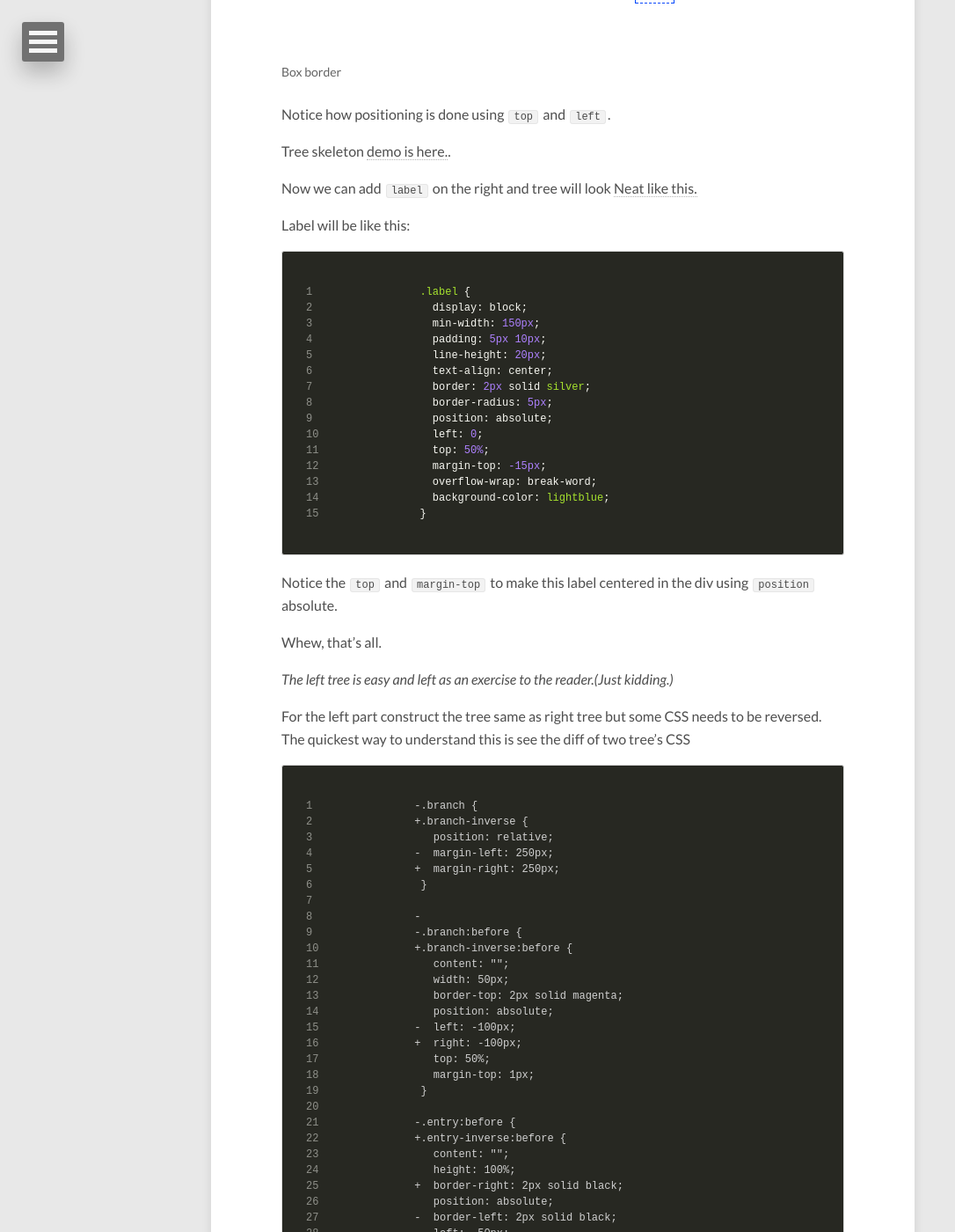
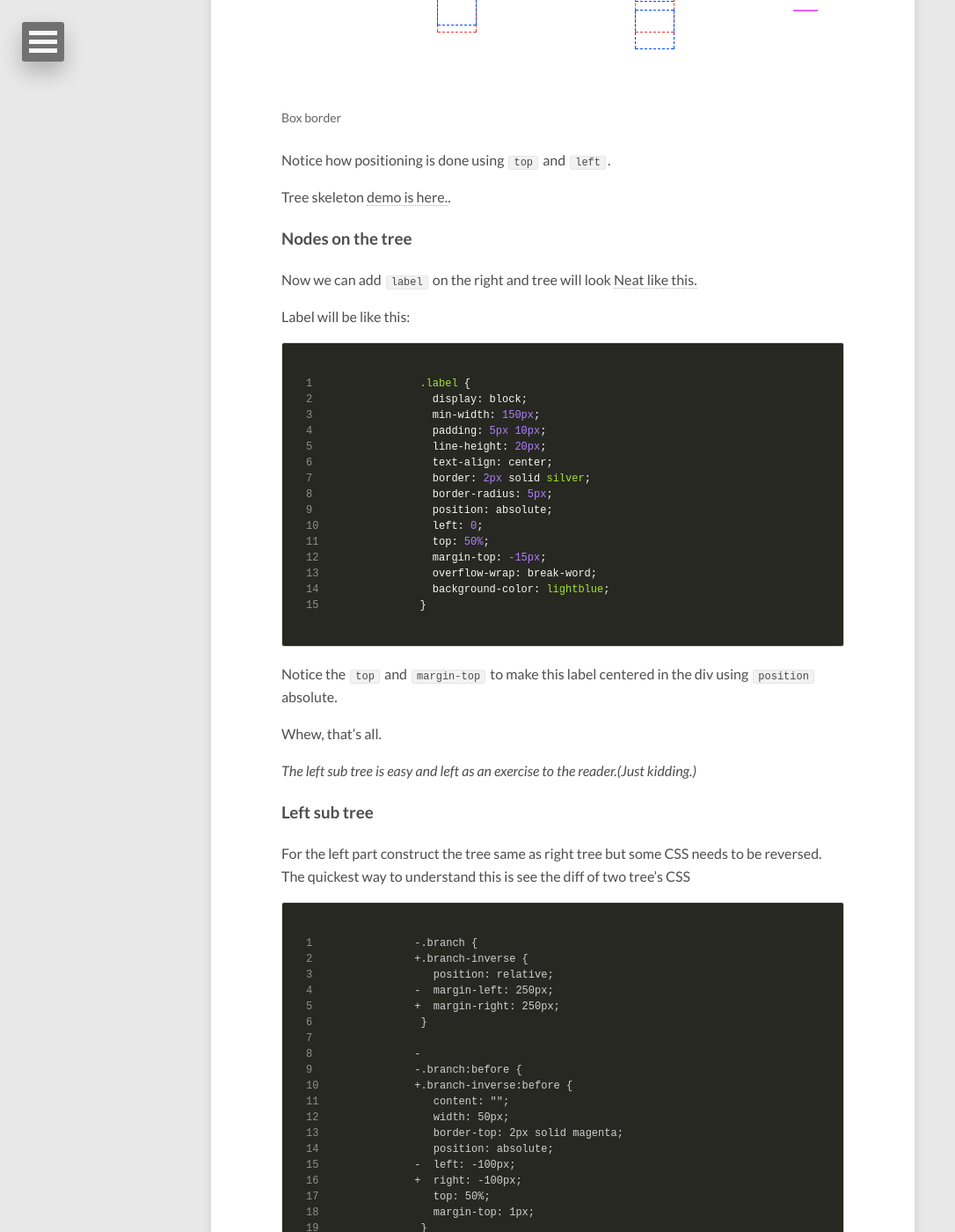
Before and after one commit to igauravsehrawat/igauravsehrawat.github.io, a Jekyll site: the page built from _posts/2017-07-12-draw-a-horizontal-tree-using-css-pseduo-elements.md, in a window 1280 px wide and 1400 px high, scrolled down 3853 px. Shown: the whole window at 88% size, without its empty margins (0-1086 px from the left). Built offline with Jekyll 4.4.1, drawn with Linux system fonts in a browser that asks for light colours; nearby versions of some CDN libraries; comment, search, counter and statistics services are not loaded; some of the changed text lies outside the part shown.

```diff
--- a/_posts/2017-07-12-draw-a-horizontal-tree-using-css-pseduo-elements.md
+++ b/_posts/2017-07-12-draw-a-horizontal-tree-using-css-pseduo-elements.md
@@ -34,6 +34,7 @@ That's it, all we need is pseudo elements(as the heading states) to make the bra
 
 We will make this tree in parts, right part has root included itself. First lets draw the tree in crude way.
 
+### Tree skeleton
 The tree skeleton is like something below:
 
 {% highlight html linenos %}
@@ -144,6 +145,7 @@ Notice how positioning is done using `top` and `left`.
 
 Tree skeleton <a href="https://codepen.io/igaurav/pen/WEEmpL" target="_blank" rel="noopener noreferrer">demo is here.</a>.
 
+### Nodes on the tree
 Now we can add `label` on the right and tree will look <a href="https://codepen.io/igaurav/pen/gxGVdJ" target="_blank" rel="noopener noreferrer">Neat like this.</a>
 
 Label will be like this:
@@ -169,8 +171,9 @@ Notice the `top` and `margin-top` to make this label centered in the div using `
 
 Whew, that's all.
 
-*The left tree is easy and left as an exercise to the reader.(Just kidding.)*
+*The left sub tree is easy and left as an exercise to the reader.(Just kidding.)*
 
+### Left sub tree
 For the left part construct the tree same as right tree but some CSS needs to be reversed. The quickest way to understand this is see the diff of two tree's CSS
 {% highlight diff linenos%}
     -.branch {
```
Also changed, not shown: other parts of _posts/2017-07-12-draw-a-horizontal-tree-using-css-pseduo-elements.md (+7 -0 lines).
